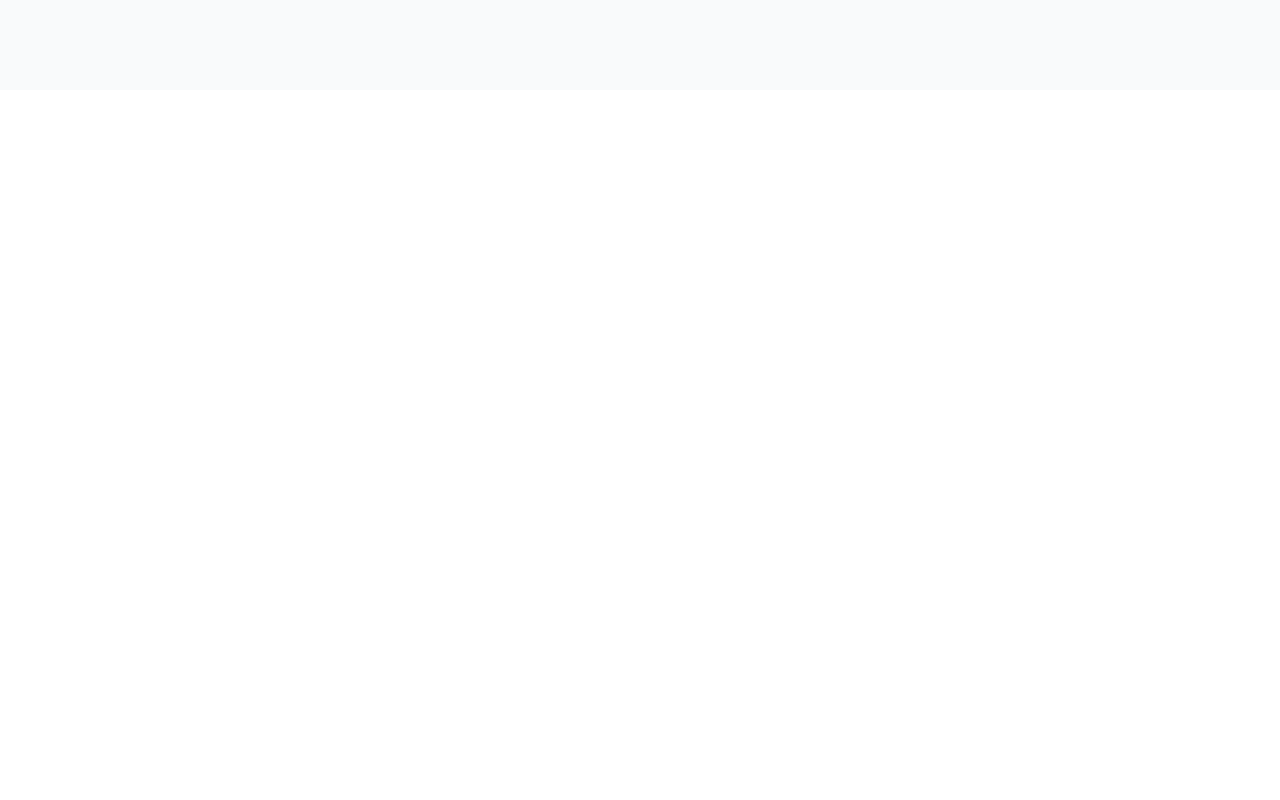
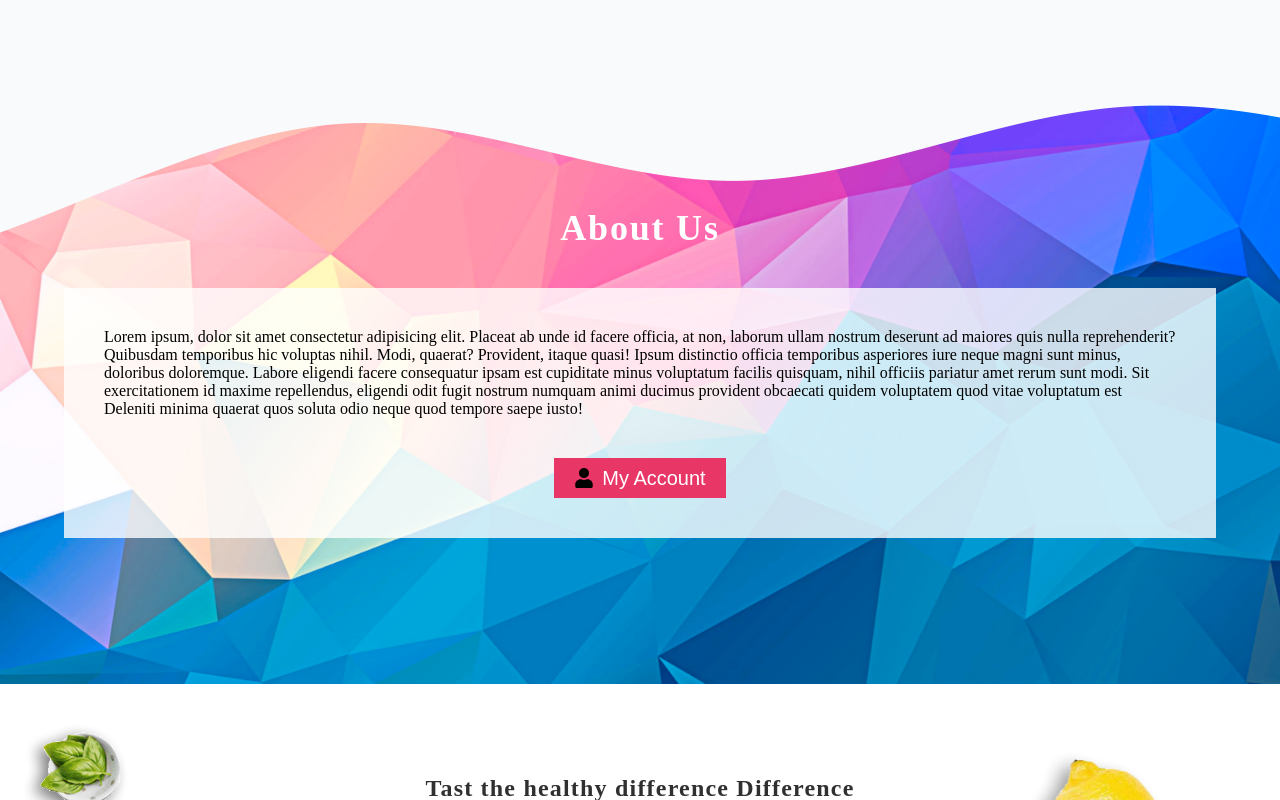
Before and after one commit to Hiboo93/landing-page-restaurant, a React (Vite) app: page / in a window 1280 px wide. Shown: the part 1700-2500 px from the top of the page. Before the commit the page ends 1790 px from the top, so only its background shows below. Built offline with nearby package versions, Linux system fonts and the light colour scheme; a web font is replaced by a local one.

Commit message:
✨ F05: Creating component About and correction of page names

```diff
--- a/src/App.jsx
+++ b/src/App.jsx
@@ -6,20 +6,20 @@ import {
   createRoutesFromElements,
   RouterProvider,
 } from "react-router-dom";
-import Home from "./pages/home/Home";
-import About from "./pages/about/About";
-import Contact from "./pages/contact/Contact";
-import PageErrors from "./pages/page-error.jsx";
+import HomePage from "./pages/home/HomePage.jsx";
+import AboutPage from "./pages/about/AboutPage.jsx";
+import ContactPage from "./pages/contact/ContactPage.jsx";
+import ErrorPage from "./pages/ErrorPage.jsx";
 
 
 export default function App() {
   const router = createBrowserRouter(
     createRoutesFromElements(
       <Route path="/" element={<Root />}>
-        <Route index element={<Home />} />
-        <Route path="/about" element={<About />} />
-        <Route path="/contact" element={<Contact />} />
-        <Route path="*" element={<PageErrors />} />
+        <Route index element={<HomePage />} />
+        <Route path="/about" element={<AboutPage />} />
+        <Route path="/contact" element={<ContactPage />} />
+        <Route path="*" element={<ErrorPage />} />
       </Route>
     )
   );
@@ -36,8 +36,8 @@ const Root = () => {
     <>
       <div className="overflow-x-hidden">
         <Navbar />
+        <Outlet />
       </div>
-        <Outlet />
     </>
   );
 };
--- a/src/components/Nav/Navbar.jsx
+++ b/src/components/Nav/Navbar.jsx
@@ -1,5 +1,5 @@
 
-import { Link, NavLink } from 'react-router-dom'
+import { Link } from 'react-router-dom'
 import { DropdownLinks, NavLinks } from '../../constants/index.js'
 import { FaCaretDown } from "react-icons/fa"
 import { FaUser } from "react-icons/fa"
--- /dev/null
+++ b/src/components/about/About.jsx
@@ -0,0 +1,56 @@
+import { FaUser } from "react-icons/fa";
+import BgPolygon from "../../assets/polygon.png";
+import Vector from "../../assets/vector-wave.png";
+
+
+const BgStyle = {
+  backgroundImage: `url(${BgPolygon})`,
+  backgroundRepeat: "no-repeat",
+  backgroundPosition: "center",
+  backgroundSize: "cover",
+  width: "100%",
+  height: "100%",
+  position: "relative",
+};
+
+const About = () => {
+  return (
+    <>
+      <div style={BgStyle} className="py-14">
+        <div className="container min-h-[500px] relative z-10">
+          <h1 className="pt-20 tracking-wider text-4xl font-semibold text-white text-center">
+            About Us
+          </h1>
+
+          {/* card section */}
+          <div className="bg-white/80 p-10 my-10">
+            Lorem ipsum, dolor sit amet consectetur adipisicing elit. Placeat ab
+            unde id facere officia, at non, laborum ullam nostrum deserunt ad
+            maiores quis nulla reprehenderit? Quibusdam temporibus hic voluptas
+            nihil. Modi, quaerat? Provident, itaque quasi! Ipsum distinctio
+            officia temporibus asperiores iure neque magni sunt minus, doloribus
+            doloremque. Labore eligendi facere consequatur ipsam est cupiditate
+            minus voluptatum facilis quisquam, nihil officiis pariatur amet
+            rerum sunt modi. Sit exercitationem id maxime repellendus, eligendi
+            odit fugit nostrum numquam animi ducimus provident obcaecati quidem
+            voluptatem quod vitae voluptatum est Deleniti minima quaerat quos
+            soluta odio neque quod tempore saepe iusto!
+            <div className="pt-10 flex justify-center">
+              <button className="flex justify-center items-center gap-2 bg-primary text-xl h-[40px] text-white px-5 py-2 hover:scale-105 transition duration-300 border-0">
+                <FaUser />
+                My Account
+              </button>
+            </div>
+          </div>
+        </div>
+
+         {/* wave vector */}
+         <div className="absolute top-0 right-0 w-full">
+          <img src={Vector} alt="" className="mx-auto" />
+         </div>
+      </div>
+    </>
+  );
+};
+
+export default About;
--- a/src/pages/page-error.jsx
+++ b/src/pages/ErrorPage.jsx
@@ -1,6 +1,6 @@
 
 
-export default function PageErrors() {
+export default function ErrorPage() {
   return (
     <div>PageError</div>
   )
--- a/src/pages/about/About.jsx
+++ b/src/pages/about/AboutPage.jsx
@@ -1,6 +1,6 @@
 import React from 'react'
 
-export default function About() {
+export default function AboutPage() {
   return (
     <div>About</div>
   )
--- a/src/pages/contact/Contact.jsx
+++ b/src/pages/contact/ContactPage.jsx
@@ -1,6 +1,6 @@
 import React from 'react'
 
-export default function Contact() {
+export default function ContactPage() {
   return (
     <div>Contact</div>
   )
--- a/src/pages/home/Home.jsx
+++ b/src/pages/home/HomePage.jsx
@@ -1,15 +1,17 @@
+import About from "../../components/about/About.jsx";
 import Banner from "../../components/banner/Banner.jsx";
 import Hero from "../../components/hero/Hero.jsx";
 import WhyChoose from "../../components/whyChoose/WhyChoose.jsx";
 
 
-export default function Home() {
+export default function HomePage() {
   return (
     <>
-      PAGE HOME
      <Hero/>
      <Banner/>
      <WhyChoose/>
+     <About/>
+     <Banner/>
     </>
   )
 }
```
